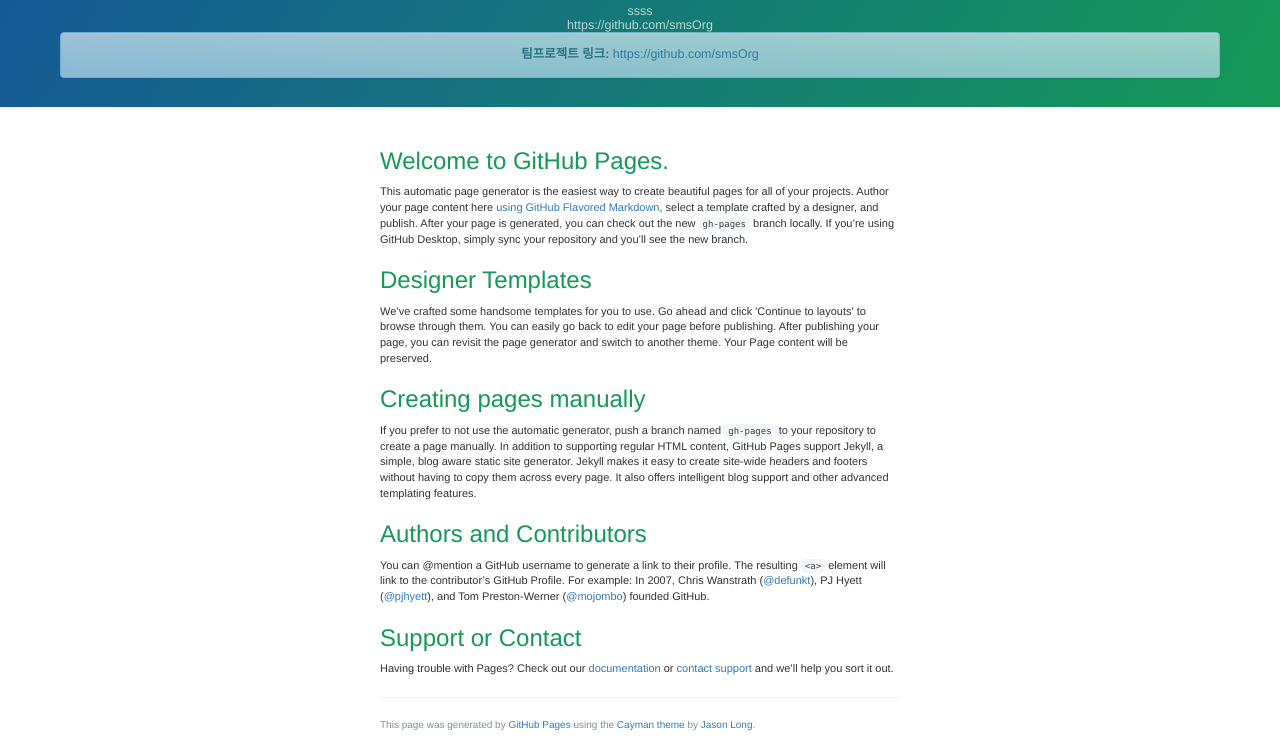
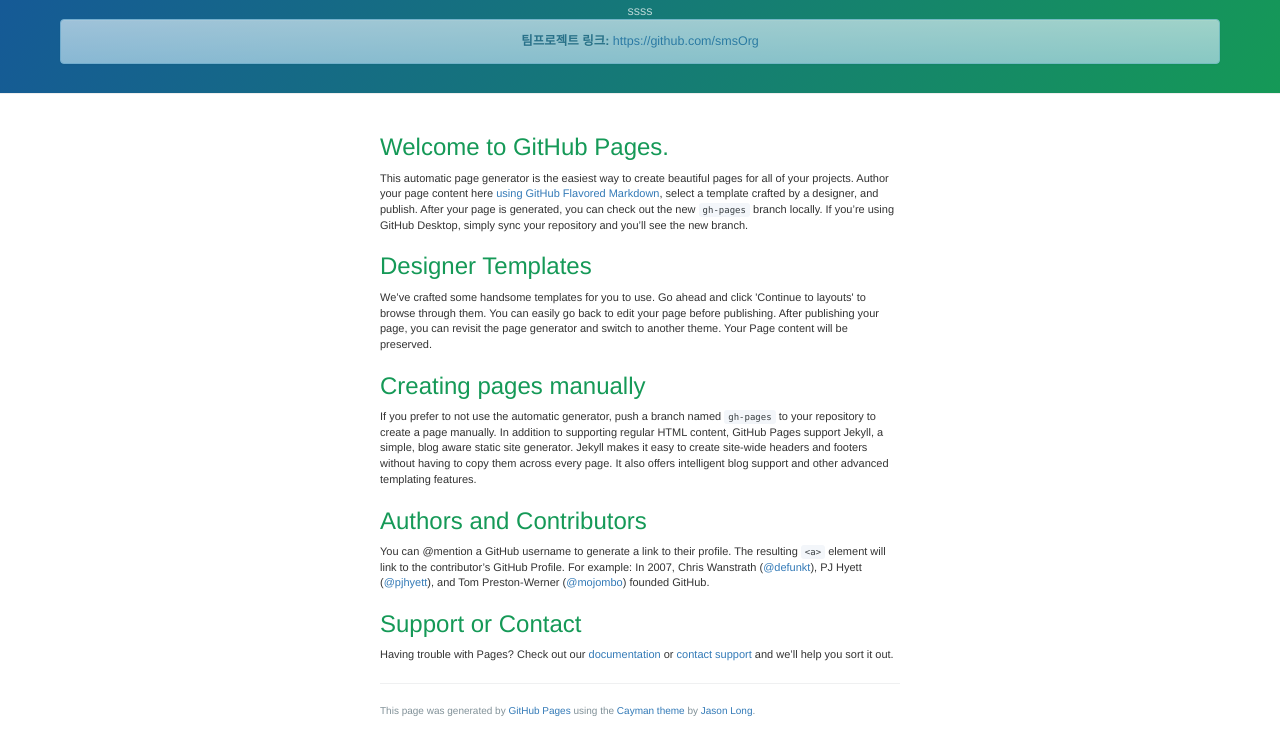
Before and after one commit to imscsc21/hsh97Erica.github.io, a plain HTML site: page index.html in a window 1280 px wide. Shown: the part 141-893 px from the top of the page. Drawn offline with nearby package versions, Linux system fonts and the light colour scheme.

Commit message:
Update index.html

```diff
--- a/index.html
+++ b/index.html
@@ -19,7 +19,7 @@
   <body>
     <section class="page-header">
       <h1 class="project-name">Hsh97erica.GitHub.io</h1>
-      <h2 class="project-tagline">ssss<br>https://github.com/smsOrg<br><div class="alert alert-info">
+      <h2 class="project-tagline">ssss<br><div class="alert alert-info">
         <strong>팀프로젝트 링크: </strong> <a href="https://github.com/smsOrg">https://github.com/smsOrg</a>
 </div></h2>
     </section>
```
